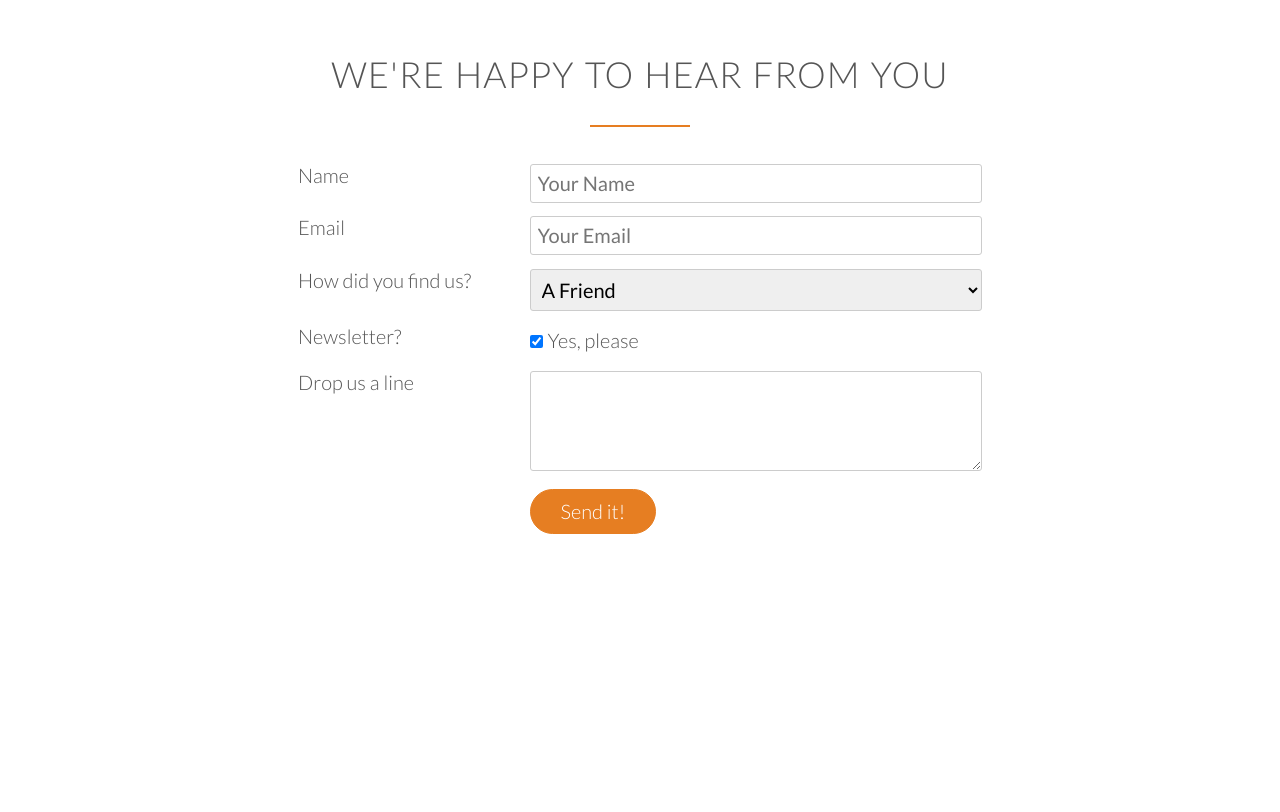
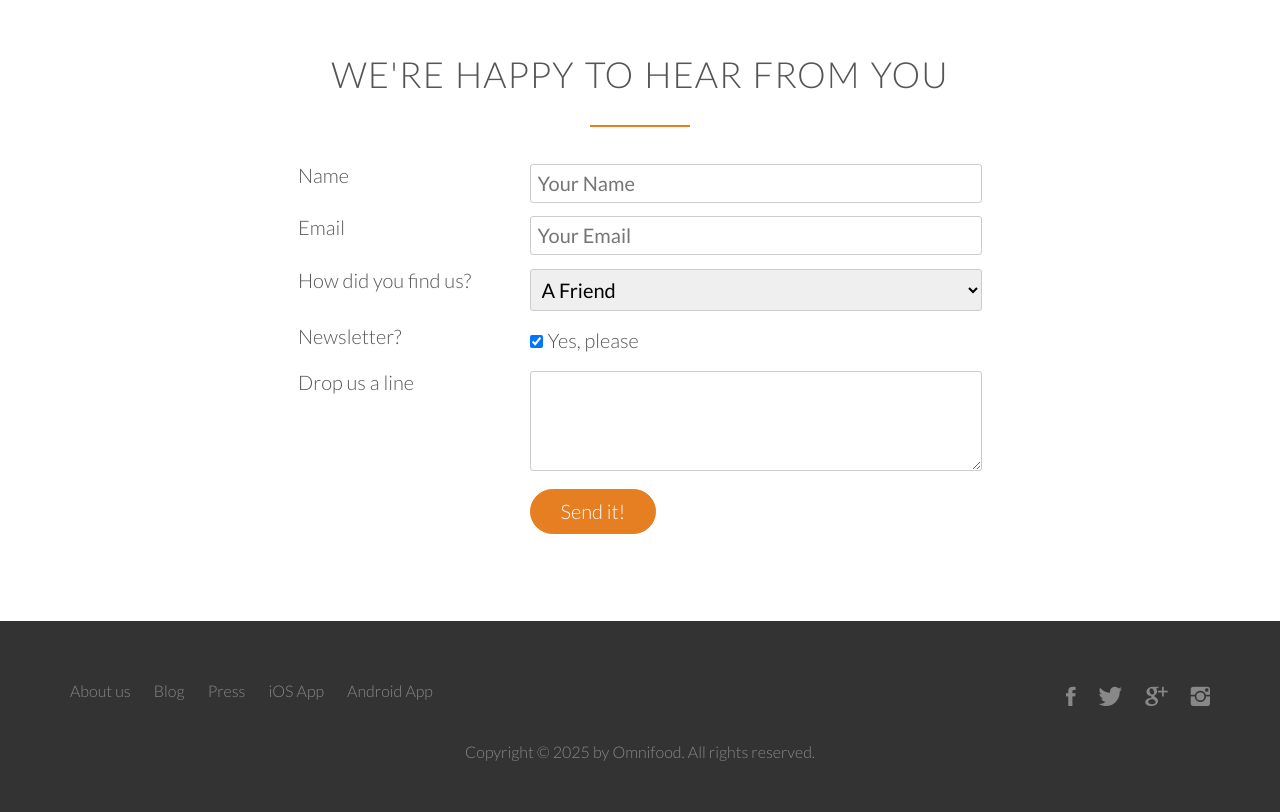
Before and after one commit to Augusta08/Omnifood, a plain HTML site: page index.html in a window 1280 px wide. Shown: the part 4652-5464 px from the top of the page. Before the commit the page ends 5273 px from the top, so only its background shows below. Drawn offline with Linux system fonts and the light colour scheme; files whose address does not match are found by name.

Commit message:
Added the footer

```diff
--- a/index.html
+++ b/index.html
@@ -368,17 +368,32 @@
             </form>
         </div>
     </section>
+
+    <footer>
+        <div class="row">
+            <div class="col span-1-of-2">
+                <ul class="footer-nav">
+                    <li><a href="#" target="_blank">About us</a></li>
+                    <li><a href="#" target="_blank">Blog</a></li>
+                    <li><a href="#" target="_blank">Press</a></li>
+                    <li><a href="#" target="_blank">iOS App</a></li>
+                    <li><a href="#" target="_blank">Android App</a></li>
+                </ul>
+            </div>
+            <div class="col span-1-of-2">
+                <ul class="social-links">
+                    <li><a href="#" target="_blank"><i class="ion-social-facebook"></i></a></li>
+                    <li><a href="#" target="_blank"><i class="ion-social-twitter"></i></a></li>
+                    <li><a href="#" target="_blank"><i class="ion-social-googleplus"></i></a></li>
+                    <li><a href="#" target="_blank"><i class="ion-social-instagram"></i></a></li>
+                </ul>
+            </div>
+        </div>
+        <div class="row">
+            <p>
+                Copyright &copy; 2025 by Omnifood. All rights reserved.
+            </p>
+        </div>
+    </footer>
 </body>
 </html>
-
-<!--
-Title: We're happy to hear from you
-
-Fields to include:
-Name
-Email
-How did you find us?
-Newsletter
-Drop us a line
-
--->
--- a/resources/css/style.css
+++ b/resources/css/style.css
@@ -483,3 +483,83 @@ input[type=checkbox] {
 *:focus {
     outline: none;
 }
+
+/* ----------------------------------------- */
+/* FOOTER */
+/* ----------------------------------------- */
+
+footer {
+    background-color: #333;
+    padding: 50px;
+    font-size: 80%;
+}
+
+.footer-nav {
+    list-style: none;
+    float: left;
+}
+
+.social-links {
+    list-style: none;
+    float: right;
+}
+
+.footer-nav li,
+.social-links li {
+    display: inline-block;
+    margin-right: 20px;
+}
+
+.footer-nav li:last-child,
+.social-links li:last-child {
+    margin-right: 0;
+}
+
+.footer-nav li a:link,
+.footer-nav li a:visited,
+.social-links li a:link,
+.social-links li a:visited {
+    text-decoration: none;
+    border: 0;
+    color: #888;
+    transition: color 0.2s;
+}
+
+.footer-nav li a:hover,
+.footer-nav li a:active {
+    color: #ddd;
+}
+
+.social-links li a:link,
+.social-links li a:visited {
+    font-size: 160%;
+}
+
+.ion-social-facebook,
+.ion-social-twitter,
+.ion-social-googleplus,
+.ion-social-instagram {
+    transition: color 0.2s;
+}
+
+.ion-social-facebook:hover {
+    color: #3b5998;
+}
+
+.ion-social-twitter:hover {
+    color: #00aced;
+}
+
+.ion-social-googleplus:hover {
+    color: #dd4b39;
+}
+
+.ion-social-instagram:hover {
+    color: #517fa4;
+}
+
+footer p {
+    color: #888;
+    text-align: center;
+    margin-top: 20px;
+}
```
